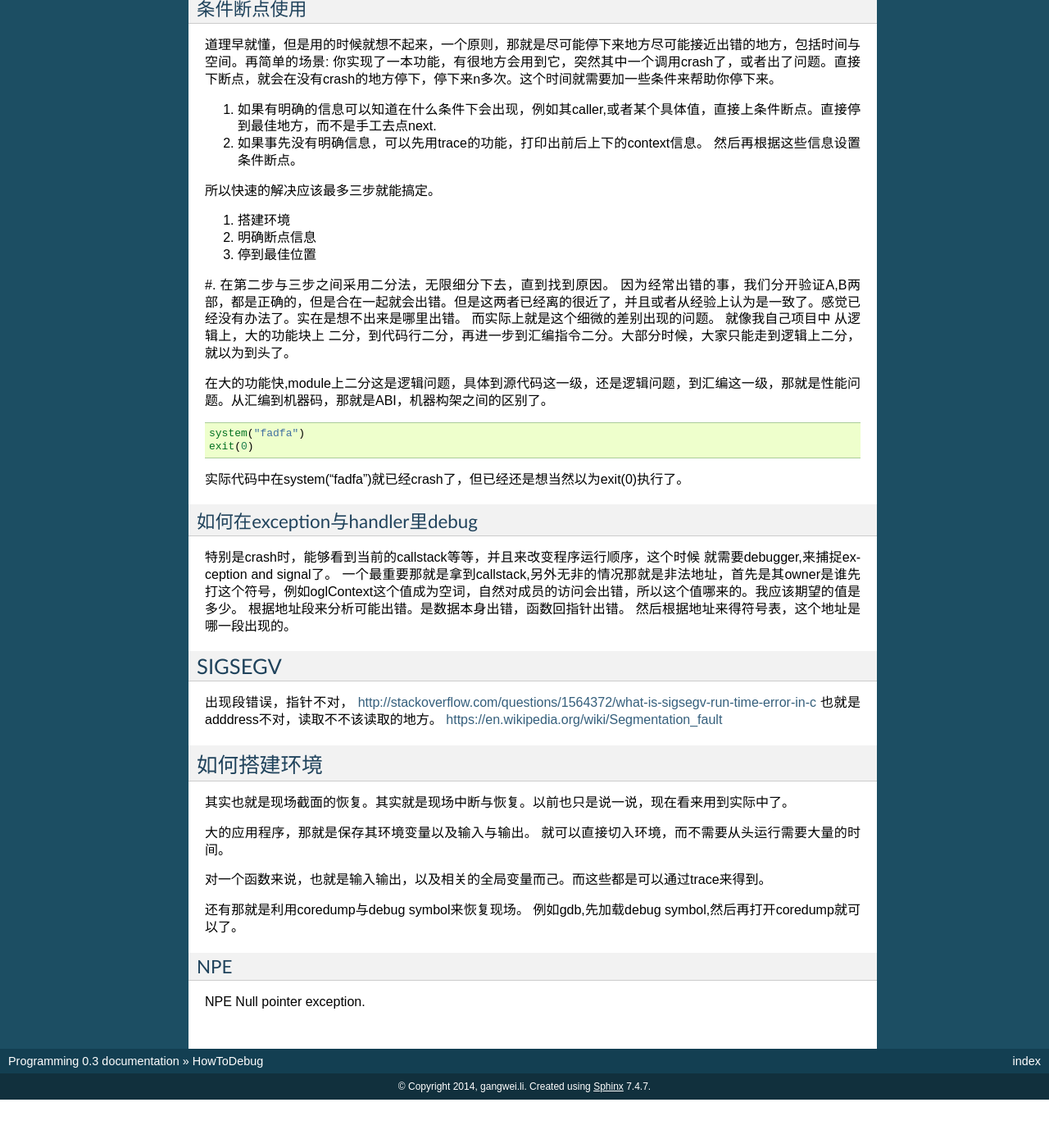
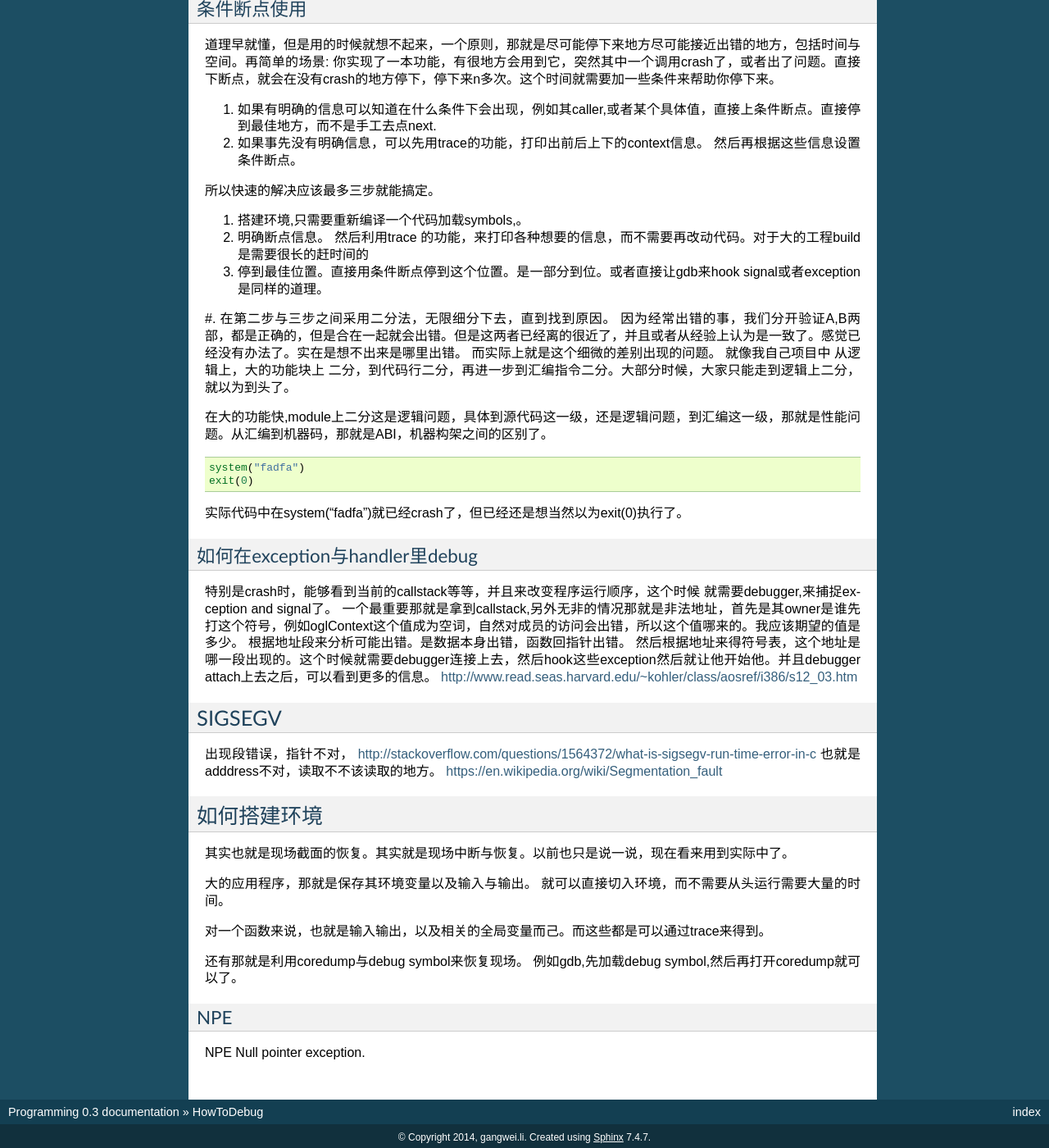
Before and after one commit to gwli/Programming, a Sphinx documentation site: the page built from source/content/Stage_2/HowToDebug.rst, in a window 1280 px wide and 1400 px high, scrolled down 1274 px. Shown: the whole window at 82% size. Built offline with Sphinx 7.4.7, drawn with Linux system fonts in a browser that asks for light colours; before the commit the page ends 2615 px from its top, so only the background shows below that.

Commit message:
how to use condition bp

```diff
--- a/source/content/Stage_2/HowToDebug.rst
+++ b/source/content/Stage_2/HowToDebug.rst
@@ -67,9 +67,10 @@ signal
 
 所以快速的解决应该最多三步就能搞定。
 
-#. 搭建环境
-#. 明确断点信息
-#. 停到最佳位置
+#. 搭建环境,只需要重新编译一个代码加载symbols,。
+#. 明确断点信息。 然后利用trace 的功能，来打印各种想要的信息，而不需要再改动代码。对于大的工程build是需要很长的赶时间的
+#. 停到最佳位置。直接用条件断点停到这个位置。是一部分到位。或者直接让gdb来hook signal或者exception是同样的道理。
+
 #. 在第二步与三步之间采用二分法，无限细分下去，直到找到原因。 因为经常出错的事，我们分开验证A,B两部，都是正确的，但是合在一起就会出错。但是这两者已经离的很近了，并且或者从经验上认为是一致了。感觉已经没有办法了。实在是想不出来是哪里出错。
 而实际上就是这个细微的差别出现的问题。 就像我自己项目中 从逻辑上，大的功能块上
 二分，到代码行二分，再进一步到汇编指令二分。大部分时候，大家只能走到逻辑上二分，就以为到头了。
@@ -90,7 +91,8 @@ signal
 就需要debugger,来捕捉exception and signal了。
 一个最重要那就是拿到callstack,另外无非的情况那就是非法地址，首先是其owner是谁先打这个符号，例如oglContext这个值成为空词，自然对成员的访问会出错，所以这个值哪来的。我应该期望的值是多少。
 根据地址段来分析可能出错。是数据本身出错，函数回指针出错。
-然后根据地址来得符号表，这个地址是哪一段出现的。
+然后根据地址来得符号表，这个地址是哪一段出现的。这个时候就需要debugger连接上去，然后hook这些exception然后就让他开始他。并且debugger attach上去之后，可以看到更多的信息。
+http://www.read.seas.harvard.edu/~kohler/class/aosref/i386/s12_03.htm
 
 SIGSEGV
 -------
```
